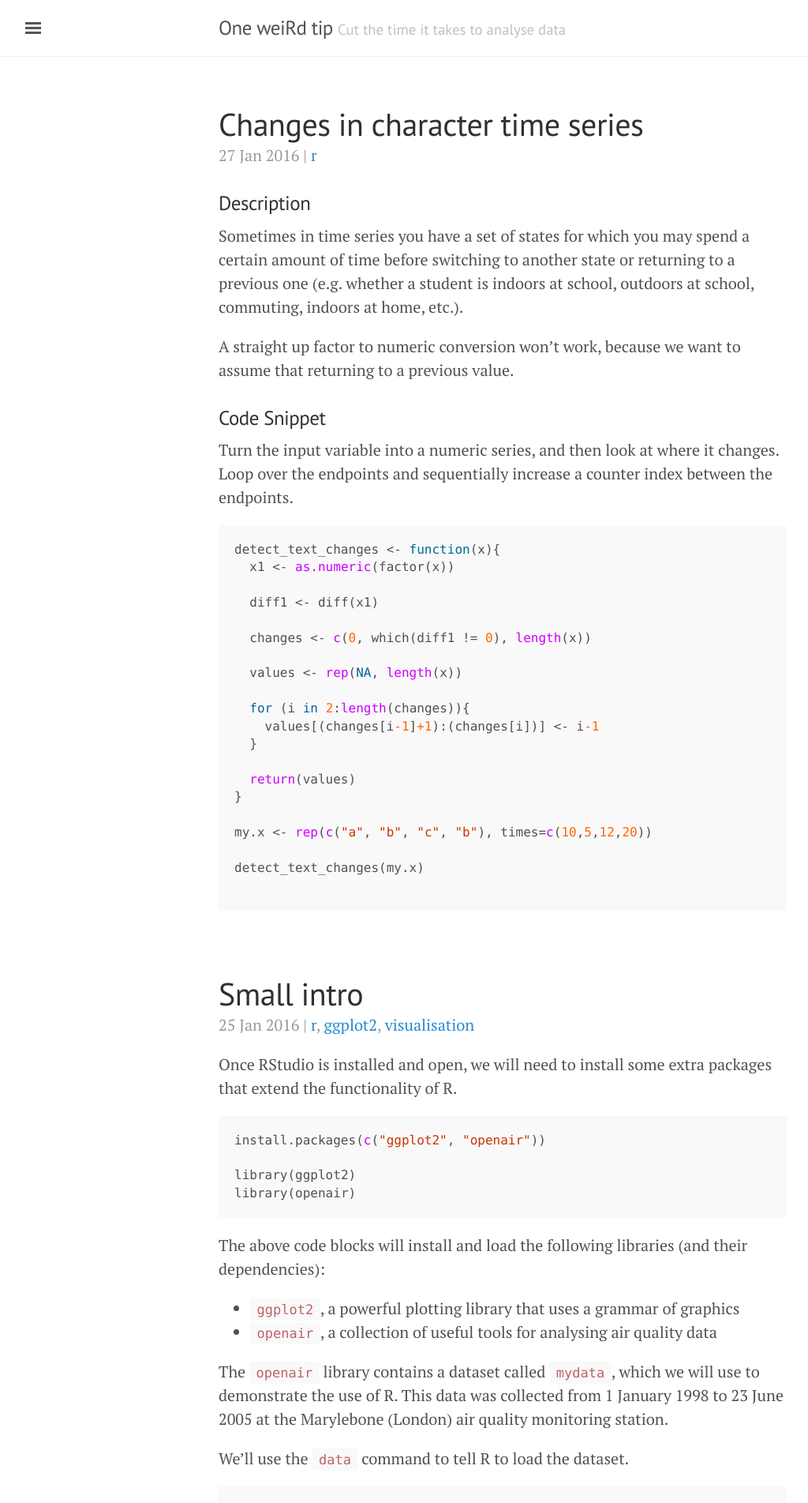
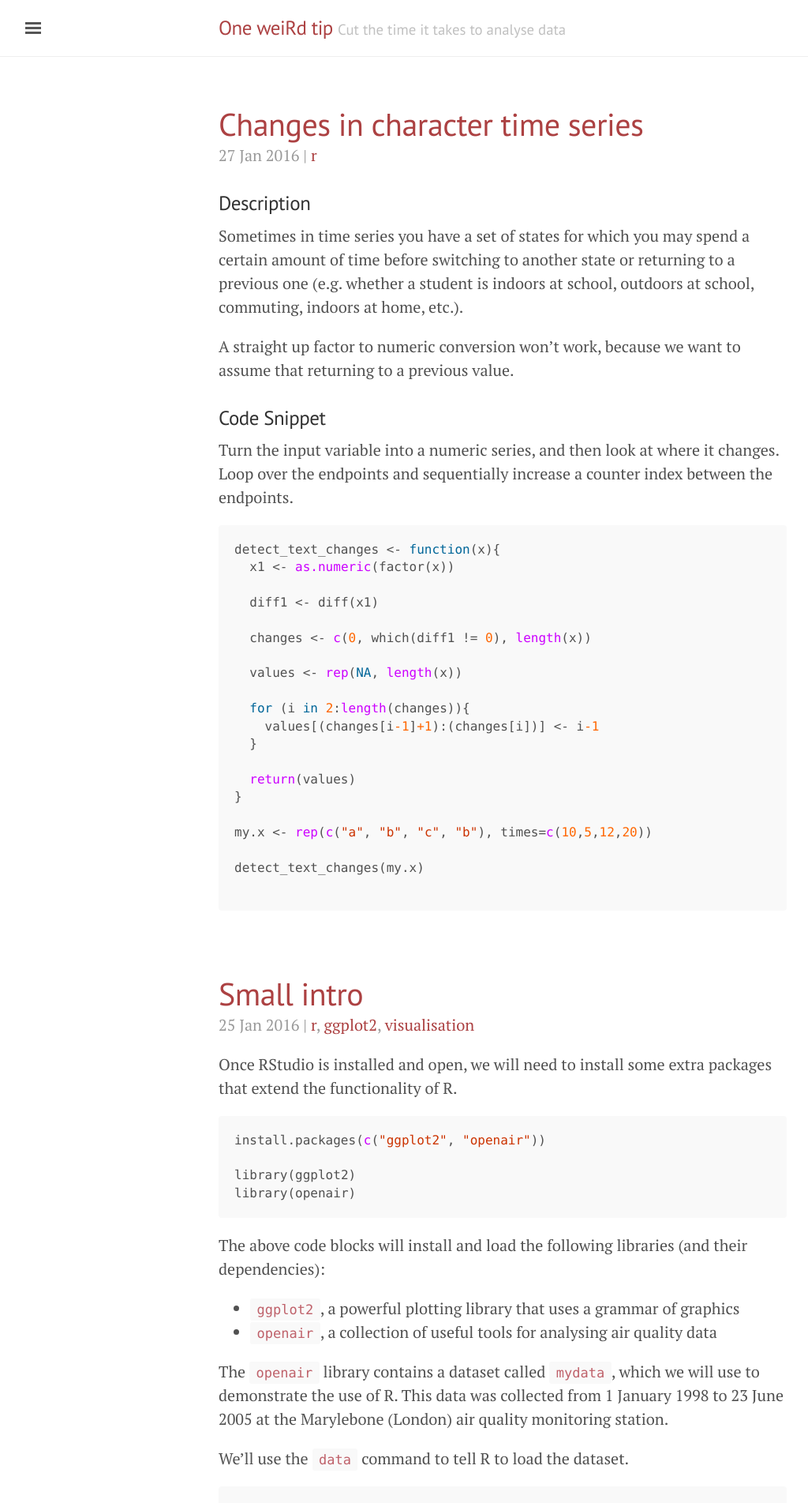
Before and after one commit to bragqut/bragqut.github.io, a Jekyll site: the page built from index.html, in a window 1280 px wide. Shown: the top 1903 px of the page at 79% size, without its empty margins (3-1027 px from the left). Built offline with Jekyll 4.4.1, drawn with Linux system fonts in a browser that asks for light colours; the list of posts is cut into pages by our own code.

Commit message:
theme class wtf

```diff
--- a/_layouts/default.html
+++ b/_layouts/default.html
@@ -3,7 +3,7 @@
 
   {% include head.html %}
 
-  <body class=class="theme-base-08">
+  <body class="theme-base-08">
 
     {% include sidebar.html %}
 
```
